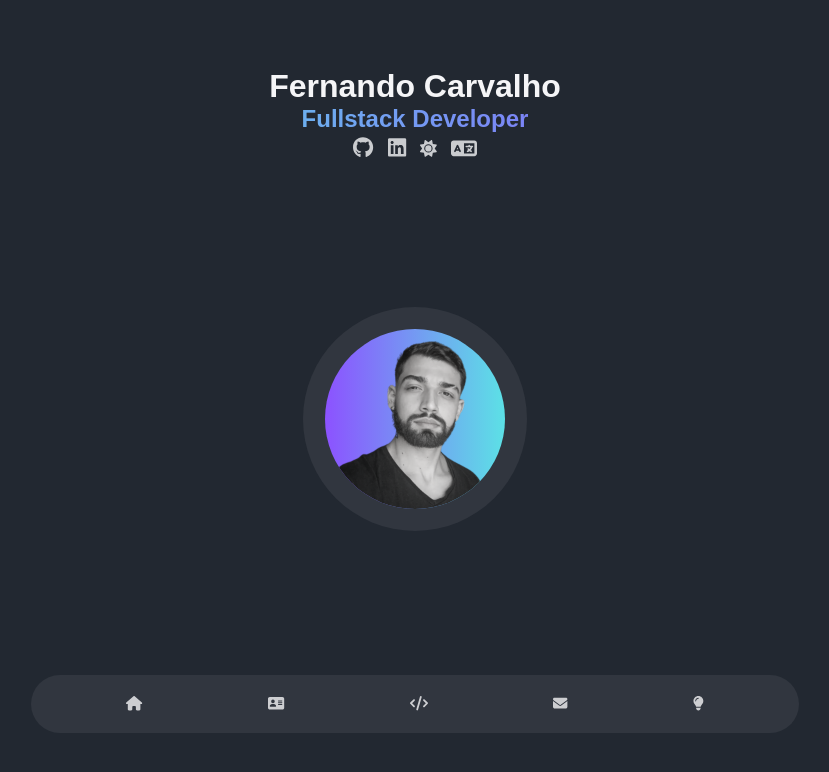
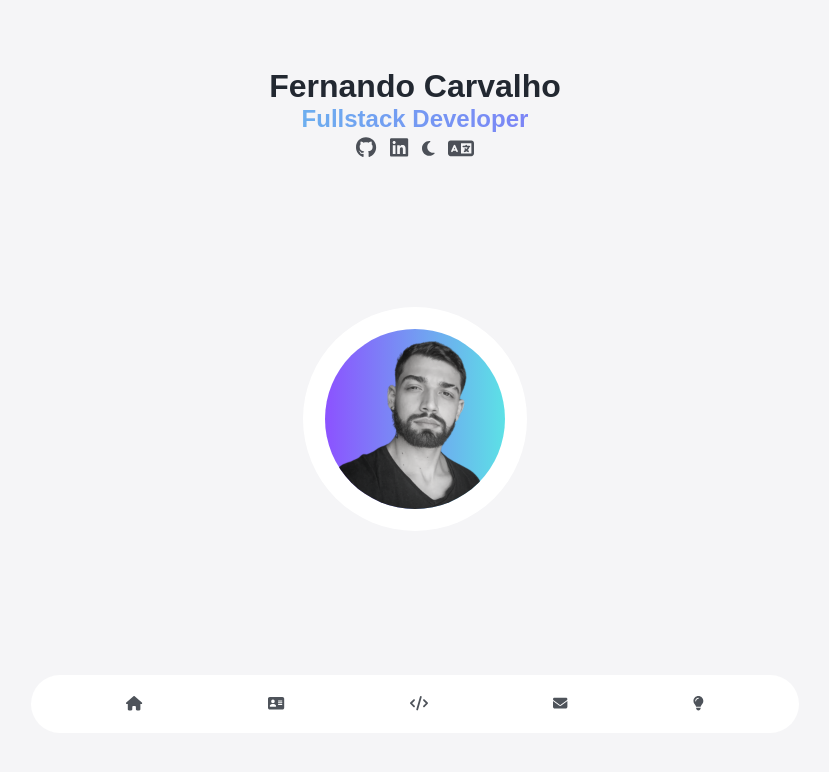
Before and after one commit to 21fernandinhow/portfolio, a React (Vite) app: page / in a window 1280 px wide. Shown: the top 772 px of the page, without its empty margins (225-1054 px from the left). Built offline with nearby package versions, Linux system fonts and the light colour scheme.

Commit message:
changed default theme

```diff
--- a/src/components/ThemeButton.tsx
+++ b/src/components/ThemeButton.tsx
@@ -4,7 +4,7 @@ import { faMoon, faSun } from "@fortawesome/free-solid-svg-icons";
 
 export default function ThemeButton() {
 
-    const [theme, setTheme] = useState(localStorage.getItem('theme') ? `${localStorage.getItem('theme')}` : 'dark')
+    const [theme, setTheme] = useState(localStorage.getItem('theme') ? `${localStorage.getItem('theme')}` : 'light')
 
     const handleTheme = (currentTheme: string) => {
         const userNewTheme = currentTheme === 'dark' ? 'light' : 'dark'
--- a/src/scss/style.scss
+++ b/src/scss/style.scss
@@ -10,12 +10,12 @@
 
 //Colors
 :root{
-    --bg-color: #222831;
-    --primary-color: #31363F;
+    --bg-color: #f5f5f7;
+    --primary-color: #fff;
     --gradient-first-color: #8c52ff;
     --gradient-second-color: #5ce1e6; // #ff914d;
-    --contrast-color: #f5f5f7;
-    --shine-color: rgba(255,255,255, 0.4);
+    --contrast-color: #222831;
+    --shine-color: rgba(0,0,0, 0.4);
 }
 
 //Extends
```
